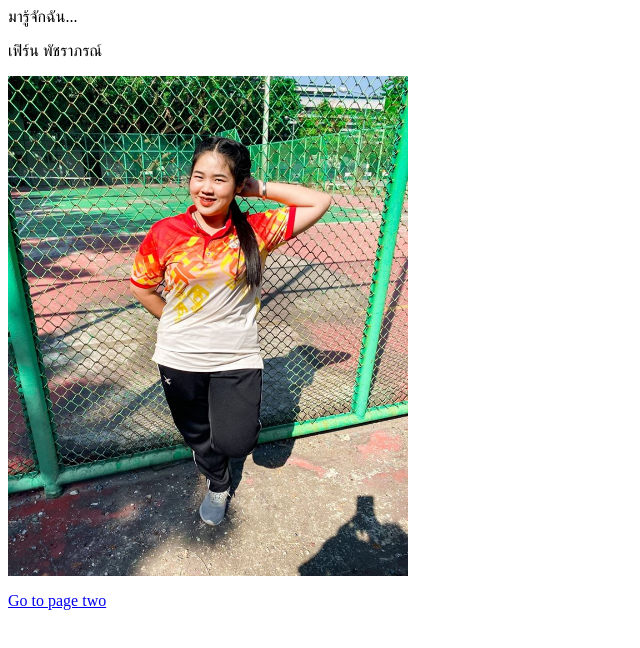
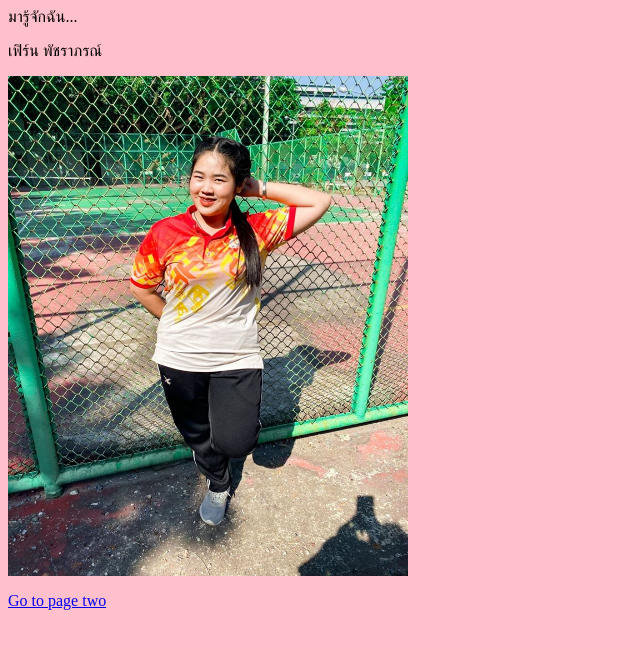
Before and after one commit to Patcharaphorn129/Patcharaphorn129.github.io, a plain HTML site: page index.html in a window 1280 px wide. Shown: the whole page, without its empty margins (0-640 px from the left). Drawn offline with Linux system fonts and the light colour scheme.

Commit message:
Update index.html

```diff
--- a/index.html
+++ b/index.html
@@ -8,4 +8,7 @@
 <img src="16115129.jpg" width="400" height="500">
 </body>
 <p><a href="aboutme270163.html">Go to page two</a></p>
+ <style>
+body {background-color:FFC0CB;}
+</style>
 </html>
```
